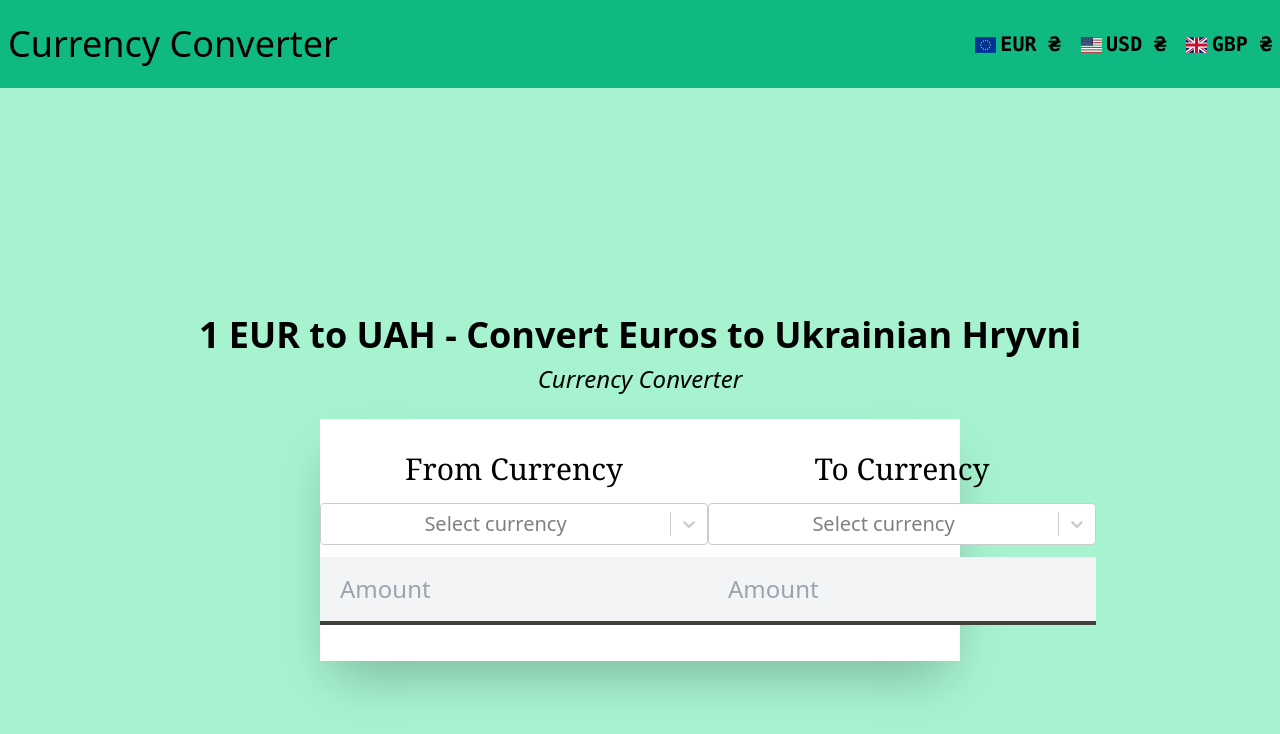
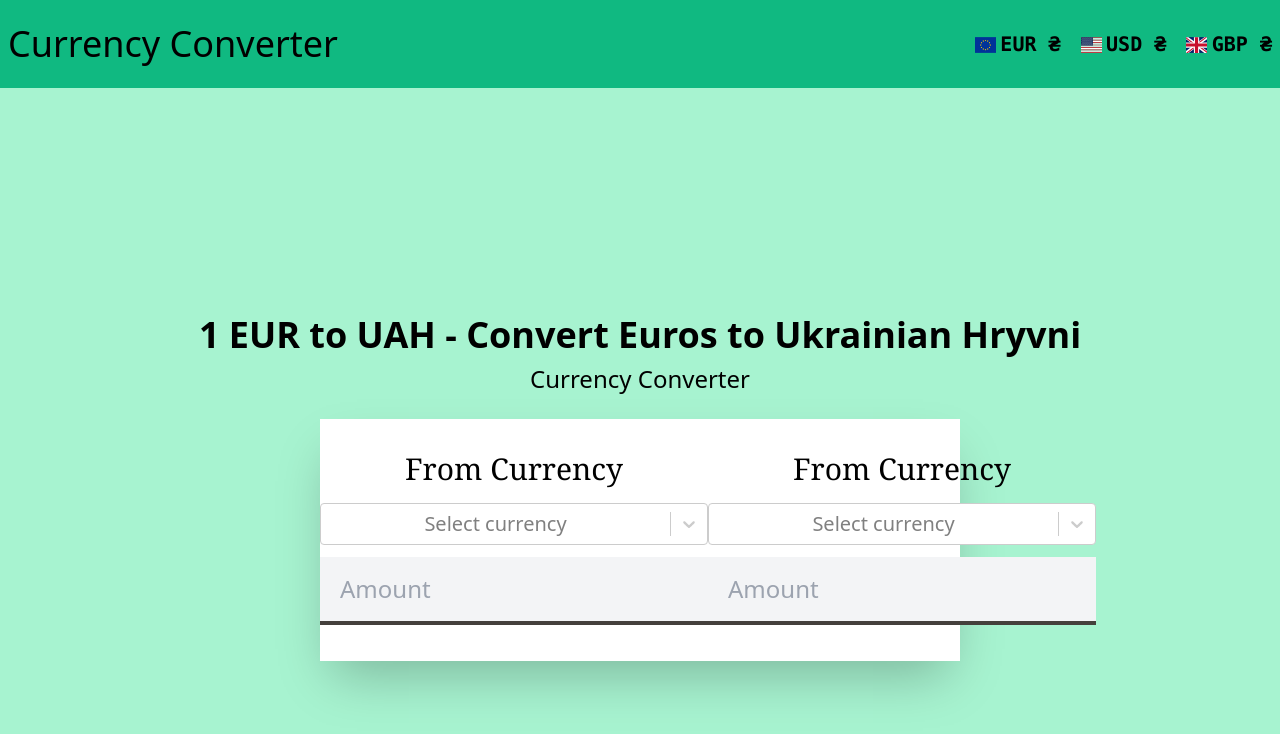
Before and after one commit to VladyslavMazurets/currency_converter, a React (Create React App) app: page / in a window 1280 px wide. Shown: the top 734 px of the page. Built offline with nearby package versions, Linux system fonts and the light colour scheme; no server answers.

Commit message:
New component and fetch amount

```diff
--- a/src/components/Converter.tsx
+++ b/src/components/Converter.tsx
@@ -1,16 +1,12 @@
 import React, { useEffect, useState } from 'react'
-import Select from 'react-select'
 
 import { fetchFromAPI } from '../utils/fetchFromAPI';
-
-interface IValuta {
-    value: string;
-    label: string;
-}
+import InputAmound from './InputAmound';
 
 function Converter() {
 
     const [allCurrencies, setAllCurrencies] = useState<Array<string>>([]);
+    const [choiceCurrencies, setChoiceCurrencies] = useState<Array<string>>([]);
 
     const [amound, setAmound] = useState<string>();
 
@@ -24,73 +20,43 @@ function Converter() {
             .then((data) => setAllCurrencies(data.currencies));
     }, []);
 
-    const objectKeys: string[] = Object.keys(allCurrencies);
-    const objectValues: string[] = Object.values(allCurrencies);
+    useEffect(() => {
+        fetchFromAPI(`convert?from=${choiceFrom}&to=${choiceTo}&amount=${amound}&api_key=1509376c38-f3a5c6ecea-rj6v8z`)
+            .then((data) => setChoiceCurrencies(data.result));
+    }, [choiceFrom, choiceTo, amound])
 
-    var options: IValuta[] = [];
+    console.log(choiceCurrencies);
 
-    for (let i = 0; i < objectKeys.length; i++) {
-
-        var valuta = {
-            value: objectKeys[i],
-            label: objectValues[i]
-        } as IValuta;
-
-        options.push(valuta);
-    }
-    console.log(options);
     return (
         <div className='w-auto h-screen flex flex-col text-center
         items-center justify-center bg-emerald-200'>
             <div className='flex flex-col justify-center mb-6'>
                 <b className='text-4xl font-sans mb-2'>
-                    {choiceFrom && choiceTo ?
+                    {choiceFrom && choiceTo && amound !== undefined ?
                         `${amound} ${choiceFrom} to ${choiceTo} - Convert ${labelFrom} to ${labelTo}` :
                         `1 EUR to UAH - Convert Euros to Ukrainian Hryvni`
                     }
                 </b>
-                <p className='text-2xl font-sans font-medium italic'>
+                <p className='text-2xl font-sans font-medium'>
                     Currency Converter
                 </p>
             </div>
 
             <div className='w-1/2 bg-white shadow-2xl'>
                 <div className='flex text-center items-center justify-around'>
-                    <div className='flex flex-col my-4'>
-                        <span className='text-3xl font-serif font-medium my-4'>
-                            From Currency
-                        </span>
-                        <Select className='mb-3 text-xl'
-                            placeholder='Select currency'
-                            options={options}
-                            onChange={e => {setChoiceFrom(e?.value); setLabelFrom(e?.label)}}
-                        />
-                        <input name='from' placeholder='Amount'
-                            className='mb-5 border-b-4 py-4 px-5
-                            border-b-stone-700 focus:border-b-lime-600
-                            bg-gray-100 text-2xl focus:outline-none focus:bg-gray-200'
-                            type="text"
-                            value={amound}
-                            onChange={e => setAmound(e.target.value.replace(/[^0-9.]/g, ''))} />
-                    </div>
 
-                    <div className='flex flex-col my-4'>
-                        <span className='text-3xl font-serif font-medium my-4'>
-                            To Currency
-                        </span>
-                        <Select className='mb-3 text-xl'
-                            placeholder='Select currency'
-                            options={options}
-                            onChange={e => {setChoiceTo(e?.value); setLabelTo(e?.label)}}
-                        />
-                        <input placeholder='Amount' name='to'
-                            className='mb-5 border-b-4 py-4 px-5
-                            border-b-stone-700 focus:border-b-lime-600
-                            bg-gray-100 text-2xl focus:outline-none focus:bg-gray-200'
-                            type="text"
-                            value={amound}
-                            onChange={e => setAmound(e.target.value.replace(/[^0-9.]/g, ''))} />
-                    </div>
+                    <InputAmound allCurrencies={allCurrencies}
+                        setChoice={setChoiceFrom}
+                        setLabel={setLabelFrom}
+                        amound={amound!} setAmound={setAmound}
+                    />
+
+                    <InputAmound allCurrencies={allCurrencies}
+                        setChoice={setChoiceTo}
+                        setLabel={setLabelTo}
+                        amound={amound!} setAmound={setAmound}
+                    />
+
                 </div>
             </div>
         </div>
--- /dev/null
+++ b/src/components/InputAmound.tsx
@@ -0,0 +1,61 @@
+import React, { ChangeEvent } from 'react';
+import Select from 'react-select'
+
+interface IValuta {
+    value: string,
+    label: string
+}
+
+interface Props {
+    allCurrencies: string[],
+    amound: string,
+    setChoice: (val: string) => void,
+    setLabel: (val: string) => void,
+    setAmound: (val: string) => void
+}
+
+function InputAmound({ allCurrencies, amound, setChoice, setLabel, setAmound }
+    : Props) {
+
+    const objectKeys: string[] = Object.keys(allCurrencies);
+    const objectValues: string[] = Object.values(allCurrencies);
+
+    var options: IValuta[] = [];
+
+    for (let i = 0; i < objectKeys.length; i++) {
+
+        var valuta = {
+            value: objectKeys[i],
+            label: objectValues[i]
+        } as IValuta;
+
+        options.push(valuta);
+    }
+
+    return (
+        <>
+            <div className='flex flex-col my-4'>
+                <span className='text-3xl font-serif font-medium my-4'>
+                    From Currency
+                </span>
+                <Select className='mb-3 text-xl'
+                    placeholder='Select currency'
+                    options={options}
+                    onChange={(e) => {
+                        setChoice(e?.value!);
+                        setLabel(e?.label!);
+                    }}
+                />
+                <input name='from' placeholder='Amount'
+                    className='mb-5 border-b-4 py-4 px-5
+                            border-b-stone-700 focus:border-b-lime-600
+                            bg-gray-100 text-2xl focus:outline-none focus:bg-gray-200'
+                    type="text"
+                    value={amound}
+                    onChange={(e) => setAmound(e.target.value.replace(/[^0-9.]/g, ''))} />
+            </div>
+        </>
+    )
+}
+
+export default InputAmound
```
